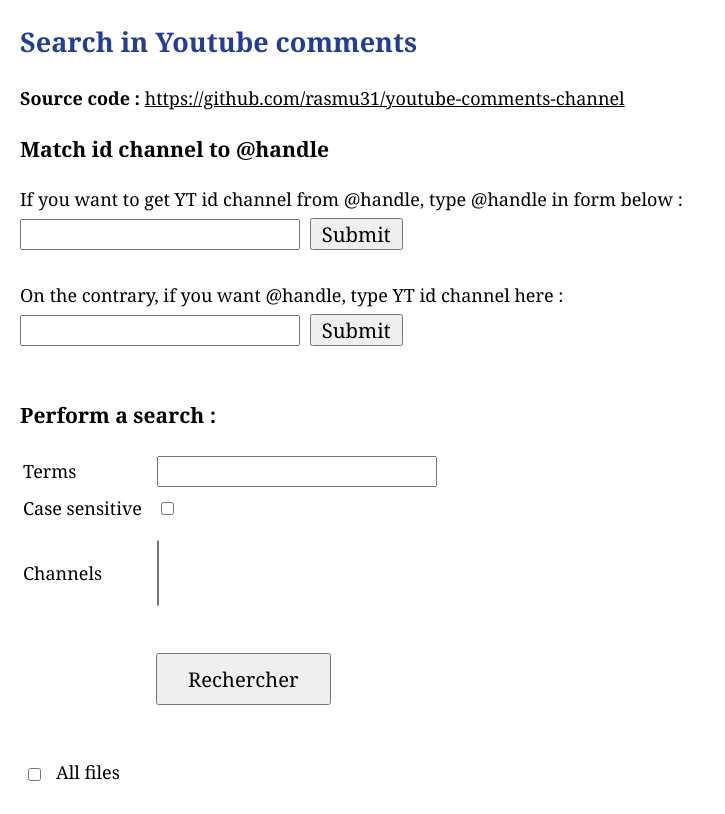
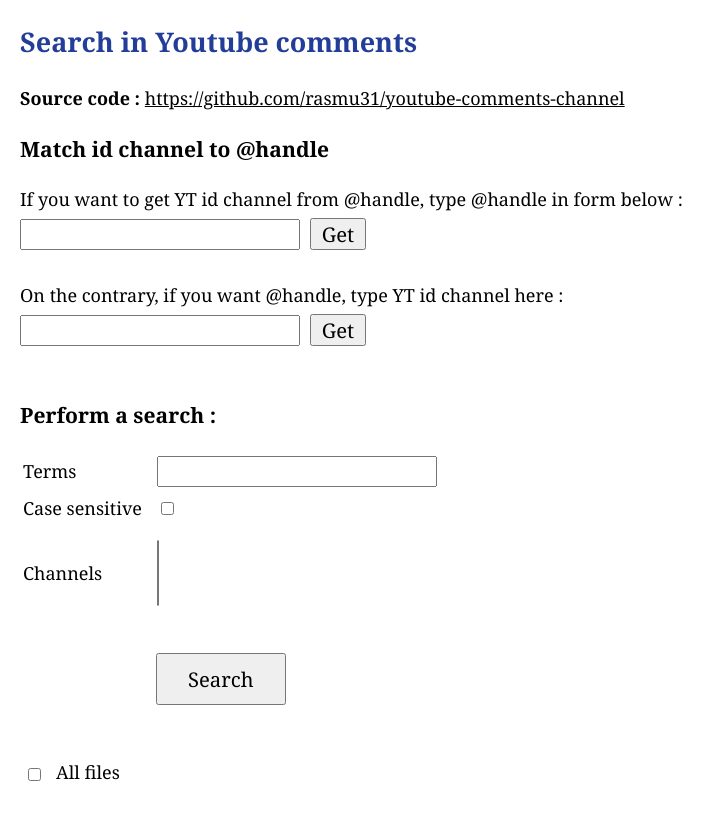
Before and after one commit to rasmu31/youtube-comments-channel, a PHP site: page / in a window 1280 px wide. Shown: the whole page, without its empty margins (0-725 px from the left). Run offline with PHP 8.4, Linux system fonts and the light colour scheme; data that the repository does not hold is empty.

Commit message:
Forgot to translate buttons label

```diff
--- a/index.php
+++ b/index.php
@@ -119,6 +119,7 @@
 <head>
 	<meta http-equiv="Content-Type" content="text/html; charset=utf-8">
 	<meta name="viewport" content="width=device-width, initial-scale=1">
+	<meta name="robots" content="noindex">
 	<title>Search in Youtube comments</title>
 	<link rel="stylesheet" href="app.css">
 	<script src="jquery-latest.min.js"></script>
@@ -136,7 +137,7 @@
 	<div>If you want to get YT id channel from @handle, type @handle in form below :</div>
 	<form id="form_getIdChannel" action="" method="POST">
 		<input type="text" id="username" name="" class="" required>
-		<input type="submit" id="getIdChannel" name="getIdChannel">
+		<input type="submit" id="getIdChannel" name="getIdChannel" value="Get">
 		<div id="result_idchannel"></div>
 	</form>
 	<br>
@@ -144,7 +145,7 @@
 	<div>On the contrary, if you want @handle, type YT id channel here :</div>
 	<form id="form_getUsername" action="" method="POST">
 		<input type="text" id="idchannel" name="" class="" required>
-		<input type="submit" id="getUsername" name="getUsername">
+		<input type="submit" id="getUsername" name="getUsername" value="Get">
 		<div id="result_username"></div>
 	</form>
 
@@ -176,7 +177,7 @@
 				<tr>
 					<td></td>
 					<td class="td_button_submit">
-						<input id="submitbutton" type="submit" name="submit" value="Rechercher">
+						<input id="submitbutton" type="submit" name="submit" value="Search">
 						<?php if (isset($_POST['submit'])): ?>
 							<?php if (!isset($_POST['search']) || $_POST['search'] == ""): ?>
 							<div class="errorForm">You need to type a term to search for.</div>
```
